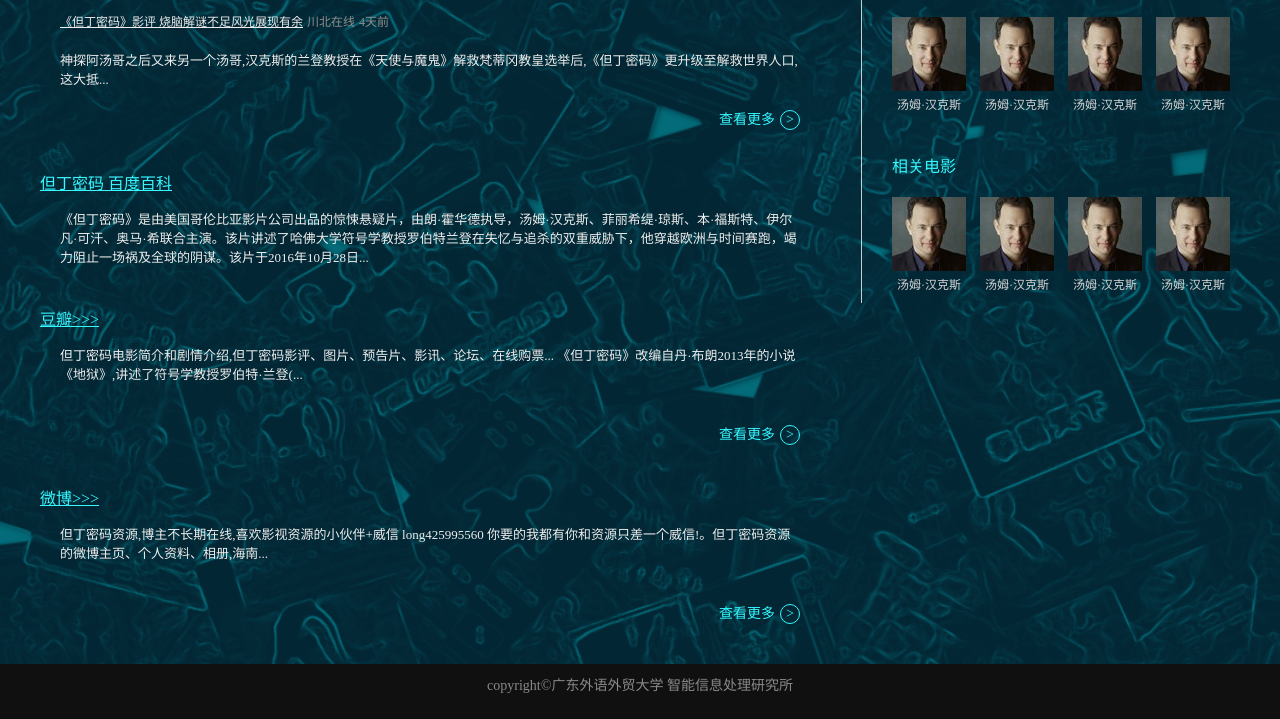
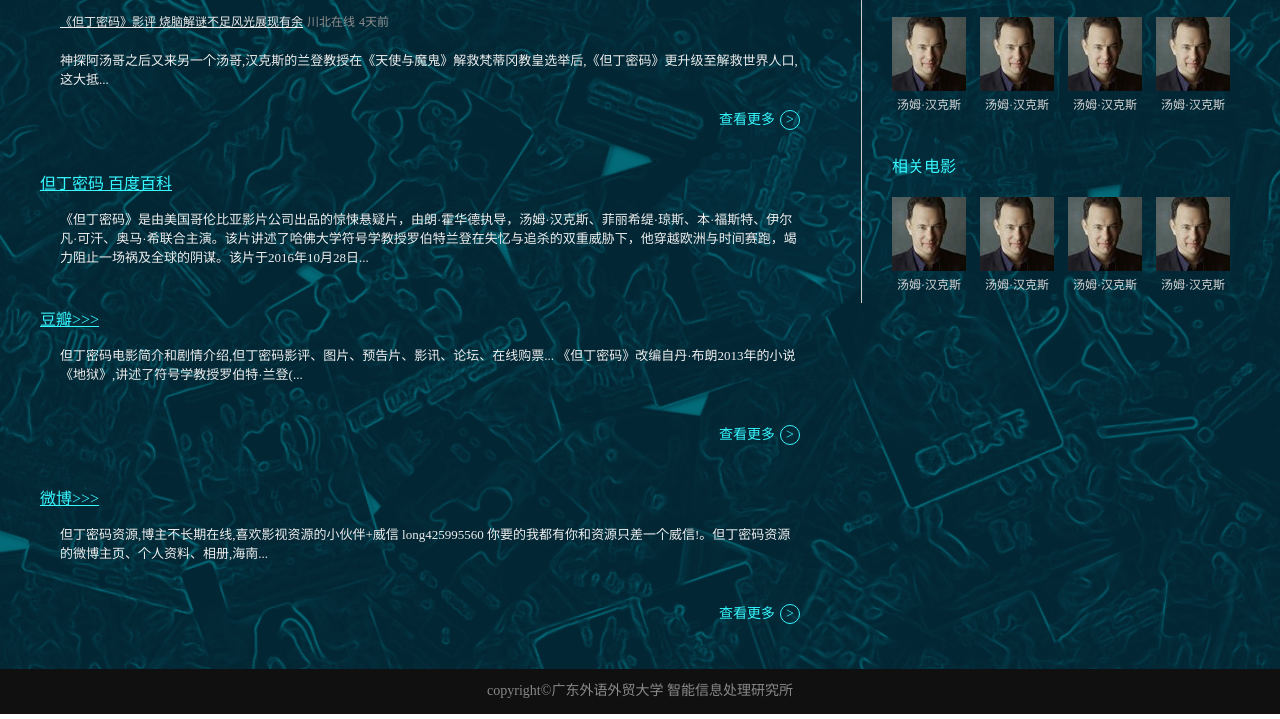
Before and after one commit to zpeento/2016-seeing, a plain HTML site: page views/index.html in a window 1280 px wide. Shown: the part 122-841 px from the top of the page. Drawn offline with Linux system fonts and the light colour scheme.

Commit message:
[fix]成功将footer固定在了页面的底部

```diff
--- a/public/stylesheets/footer.css
+++ b/public/stylesheets/footer.css
@@ -1,17 +1,21 @@
 footer{
 	background-color: #101010;
-	height: 35px;
+	/*height: 35px;*/
 	width: 100%;
 	min-width: 840px;
 	height: 45px;
-	padding-top: 10px;
-	float: left;
-	/*position: absolute;
-	bottom:0px;*/
+	/*padding-top: 10px;*/
+	/*float: left;*/
+	position: absolute;
+	bottom: 0px;
+	/*margin-top: 45px;*/
+	/*bottom:0px;
+	margin-top: -45px;*/
 }
 
 footer p{
 	display: block;
+	margin-top: 10px;
 	color: #898989;
 	font-family: "Microsoft Yahei";
 	font-size: 14px;
--- a/public/stylesheets/index.css
+++ b/public/stylesheets/index.css
@@ -2,17 +2,24 @@
 	margin: 0;
 	padding: 0;
 }
+html{
+	height: 100%;
+}
 body{
+	min-height: 100%;
+	position: relative;
+}
+.index_page{
+	width: 100%;
+	*zoom:1;
+	padding-bottom: 90px;
 	background: url('../images/background.png') no-repeat;
 	background-size: cover;
 	-webkit-background-size: cover;
 	-moz-background-size: cover;
 	-o-background-size: cover;
 	-ms-background-size: cover;
-}
-.index_page{
-	width: 100%;
-	*zoom:1;
+
 }
 .index_page:after{
 	display: block;
@@ -33,10 +40,6 @@
 
 	float: left;
 	width: 760px;
-}
-
-.results .section.weibo{
-	margin-bottom: 40px;
 }
 
 .results .label{
--- a/public/stylesheets/relation.css
+++ b/public/stylesheets/relation.css
@@ -2,16 +2,23 @@
 	margin: 0px;
 	padding: 0px;
 }
+html{
+	height: 100%;
+}
 body{
+	min-height: 100%;
+	position: relative;
+}
+.relation_page{
+	width: 100%;
+	*zoom:1;
+	padding-bottom: 46px;
 	background: url('../images/background.png') no-repeat;
 	background-size: cover;
 	-webkit-background-size: cover;
 	-moz-background-size: cover;
 	-o-background-size: cover;
 	-ms-background-size: cover;
-}
-.relation_page{
-	*zoom:1;
 }
 .relation_page:after{
 	display: block;
@@ -33,11 +40,8 @@
 
 .card{
 	float: right;
-	/*min-width: 200px;
-	max-width: 300px;*/
 	width: 260px;
 	margin-top: 80px;
-	/*margin-right: 40px;*/
 	margin-bottom: 40px;
 	color:#cdcdcd;
 	font-family: "Microsoft Yahei";
@@ -77,7 +81,6 @@
 	height: 105px;
 	border-radius: 50%;
 	border: 0px;
-	/*margin-left: 62.5px;*/
 	padding-top: 25px;
 	padding-bottom:20px;
 	position: relative;
```
